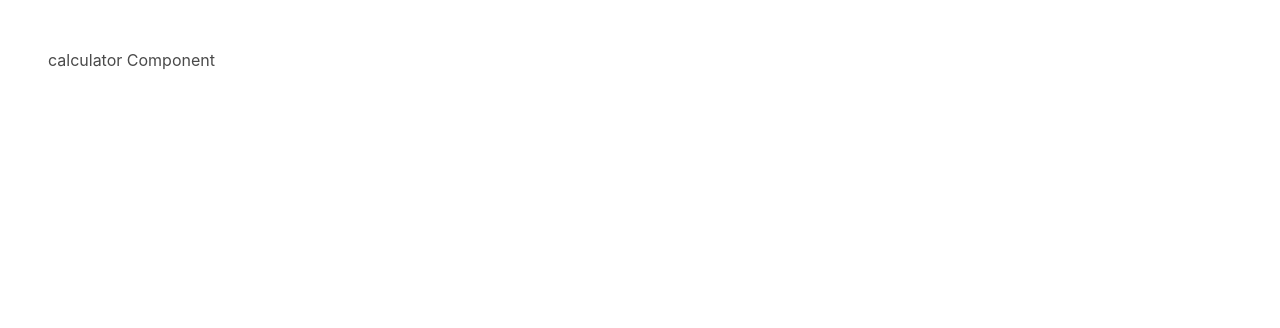
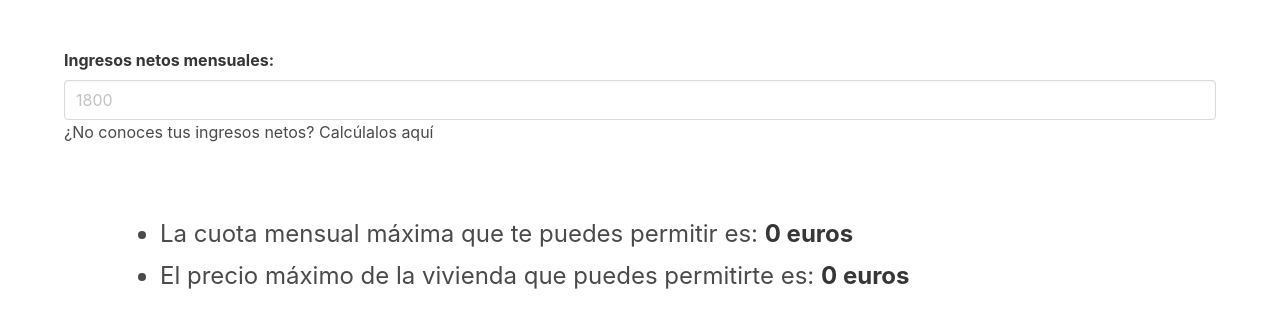
Before and after one commit to mridpin/max-house-price, a Vue app: page / in a window 1280 px wide. Shown: the top 328 px of the page. Built offline with nearby package versions, Linux system fonts and the light colour scheme.

Commit message:
working on formula

```diff
--- a/src/components/calculator.vue
+++ b/src/components/calculator.vue
@@ -1,9 +1,36 @@
 <template lang="html">
-
   <section class="section calculator">
-    <h1>calculator Component</h1>
+    <div class="container">
+      <div class="field">
+        <label class="label">Ingresos netos mensuales:</label>
+        <div class="control">
+          <input
+            class="input"
+            type="number"
+            placeholder="1800"
+            min="0"
+            v-on:focusout="updateIncome"
+            v-model="income"
+          />
+        </div>
+        <p>¿No conoces tus ingresos netos? Calcúlalos aquí</p>
+      </div>
+    </div>
+    <div class="section container">
+      <div class="content is-large">
+        <ul>
+          <li>
+            La cuota mensual máxima que te puedes permitir es:
+            <strong>{{ income ? income * 0.3 : 0 }} euros</strong>
+          </li>
+          <li>
+            El precio máximo de la vivienda que puedes permitirte es:
+            <strong> {{ price }} euros</strong>
+          </li>
+        </ul>
+      </div>
+    </div>
   </section>
-
 </template>
 
 <script lang="js">
@@ -11,16 +38,25 @@
   export default  {
     name: 'Calculator',
     props: [],
-    mounted () {
-
+    created () {
     },
     data () {
       return {
-
+        price: 0
       }
     },
     methods: {
-
+      updateIncome() {
+        this.price = this.income * 0.30 * 360;
+        this.calculateMortgatePayment(100000.0, 1.0, 360);
+      },
+      calculateMortgatePayment(amount, ipa, n) {
+        const i = ipa / 12;
+        const a = (1-((1+i) ** (-n))) / i;
+        console.log(a)
+        const payments = amount / a;
+        console.log(payments);
+      }
     },
     computed: {
 
```
Also changed, not shown: 1 other file (tests, documents, lock files or other folders).
